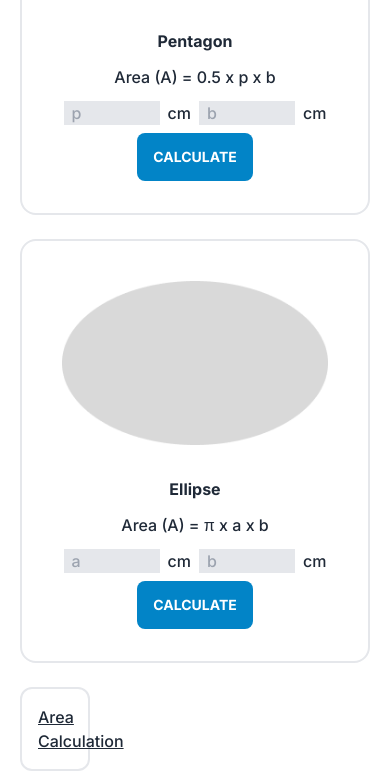
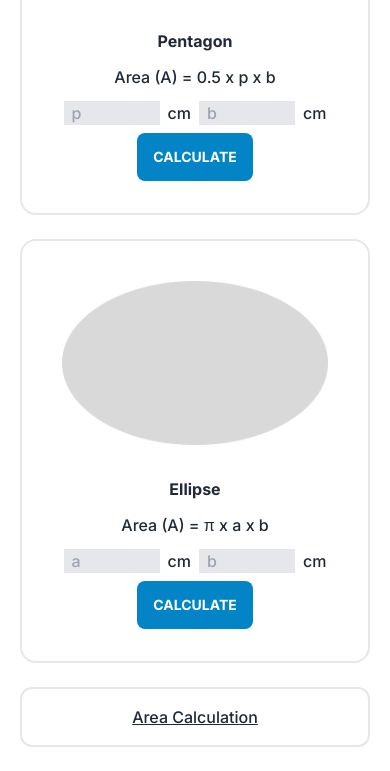
Before and after one commit to abirm09/GeometryGenius, a plain HTML site: page index.html in a window 390 px wide. Shown: the part 2269-3040 px from the top of the page. After the commit the page ends 3016 px from the top, so only its background shows below. Drawn offline with nearby package versions, Linux system fonts and the light colour scheme.

Commit message:
fixed new responsive issue

```diff
--- a/index.html
+++ b/index.html
@@ -171,7 +171,7 @@
                             </div>
                         </div>
                     </div>
-                    <div class="col-span-1">
+                    <div class="col-span-4 xl:col-span-1">
                         <div class="w-full border-2 rounded-xl p-4">
                             <h2 class=" text-center underline">
                                 Area Calculation
```
